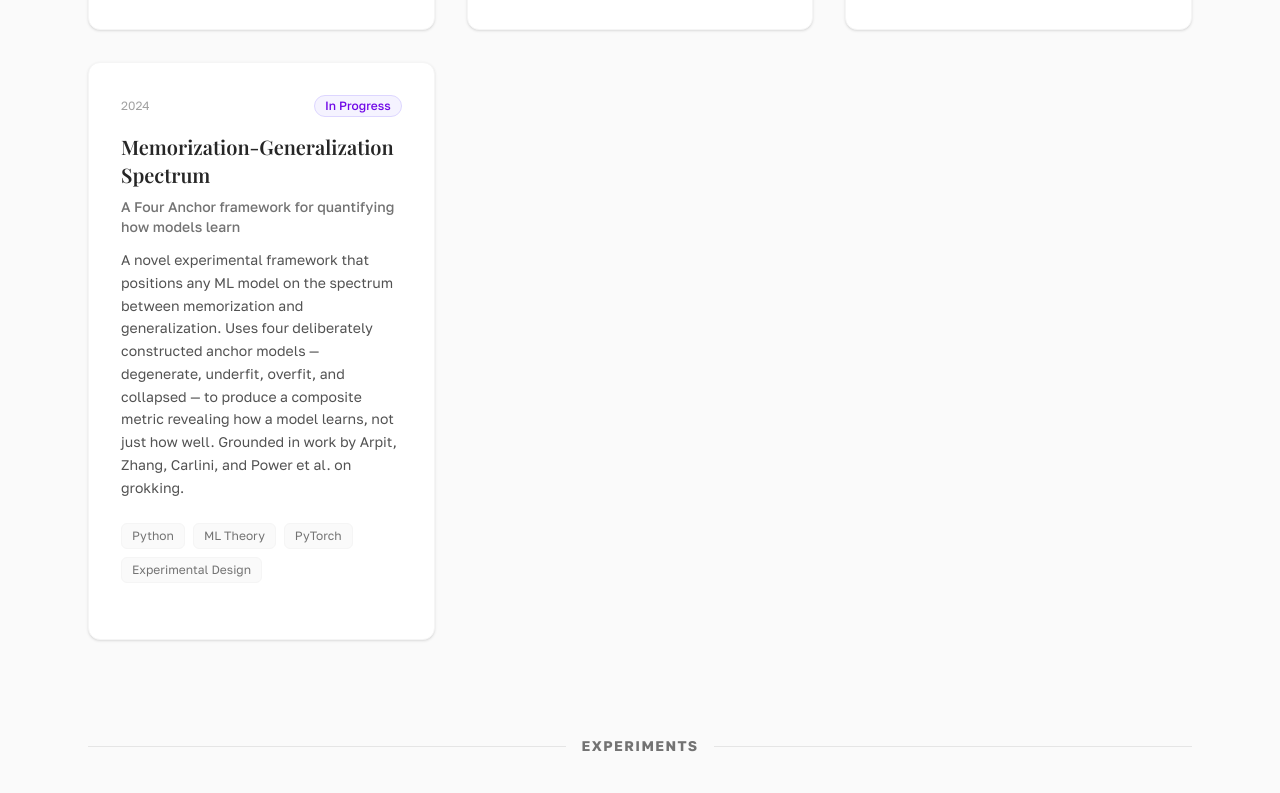
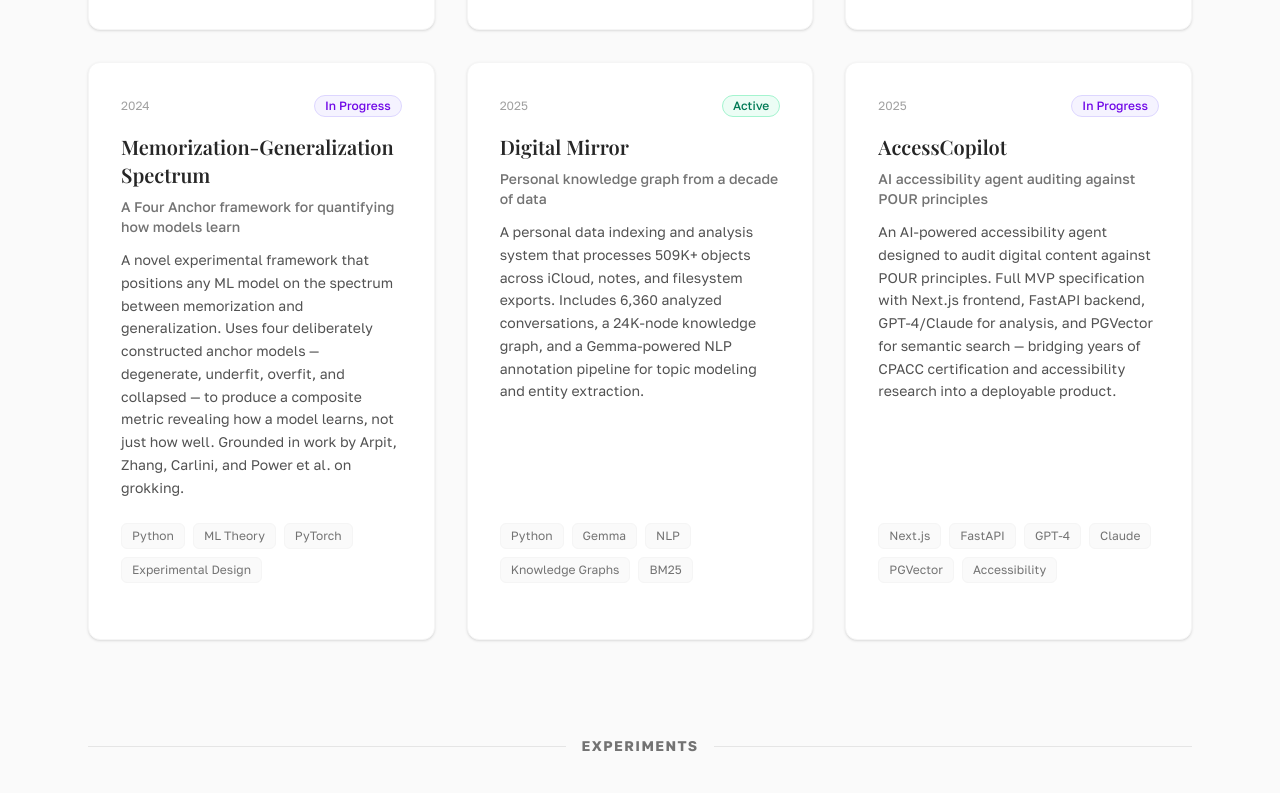
Before and after one commit to Frantz103/Frantz103.github.io, an Astro site: page /projects in a window 1280 px wide. Shown: the part 952-1745 px from the top of the page. Built offline with nearby package versions, Linux system fonts and the light colour scheme; Astro itself is replaced by a stand-in of ours; a web font is replaced by a local one.

Commit message:
Add Digital Mirror and AccessCopilot to projects and timeline
- Digital Mirror: 509K objects, 6,360 conversations, 24K-node
  knowledge graph — added as featured project
- AccessCopilot: AI accessibility agent with full MVP spec —
  added as featured project and 2025 timeline event
- Updated Digital Mirror timeline description with knowledge graph stats

Co-Authored-By: Claude Opus 4.6 <noreply@anthropic.com>

```diff
--- a/src/data/projects.ts
+++ b/src/data/projects.ts
@@ -58,6 +58,26 @@ export const projects: Project[] = [
     stack: ['Python', 'ML Theory', 'PyTorch', 'Experimental Design'],
     tier: 'featured',
   },
+  {
+    title: 'Digital Mirror',
+    date: '2025',
+    oneLiner: 'Personal knowledge graph from a decade of data',
+    description:
+      'A personal data indexing and analysis system that processes 509K+ objects across iCloud, notes, and filesystem exports. Includes 6,360 analyzed conversations, a 24K-node knowledge graph, and a Gemma-powered NLP annotation pipeline for topic modeling and entity extraction.',
+    status: 'active',
+    stack: ['Python', 'Gemma', 'NLP', 'Knowledge Graphs', 'BM25'],
+    tier: 'featured',
+  },
+  {
+    title: 'AccessCopilot',
+    date: '2025',
+    oneLiner: 'AI accessibility agent auditing against POUR principles',
+    description:
+      'An AI-powered accessibility agent designed to audit digital content against POUR principles. Full MVP specification with Next.js frontend, FastAPI backend, GPT-4/Claude for analysis, and PGVector for semantic search — bridging years of CPACC certification and accessibility research into a deployable product.',
+    status: 'in-progress',
+    stack: ['Next.js', 'FastAPI', 'GPT-4', 'Claude', 'PGVector', 'Accessibility'],
+    tier: 'featured',
+  },
 
   {
     title: 'Qwen3-VL MoE Computational Aesthetics Evaluation',
--- a/src/data/timeline.ts
+++ b/src/data/timeline.ts
@@ -254,7 +254,14 @@ export const timelineEvents: TimelineEvent[] = [
     title: 'Project Digital Mirror',
     icon: 'search',
     description:
-      'Built a personal data indexing and analysis system. 509K+ objects indexed across iCloud, local filesystem, and notes exports. NLP annotation pipeline using Gemma for topic modeling and entity extraction.',
+      'Built a personal data indexing and analysis system. 509K+ objects indexed, 6,360 conversations analyzed, 24K-node knowledge graph constructed. NLP annotation pipeline using Gemma for topic modeling and entity extraction.',
+  },
+  {
+    year: '2025',
+    title: 'AccessCopilot',
+    icon: 'eye',
+    description:
+      'Designed an AI accessibility agent that audits content against POUR principles. Full MVP spec with Next.js, FastAPI, GPT-4/Claude, and PGVector — bridging years of accessibility research into a product.',
   },
   {
     year: '2026',
```
Also changed, not shown: docs/projects/index.html (+1 -1 lines), docs/timeline/index.html (+1 -1 lines).
